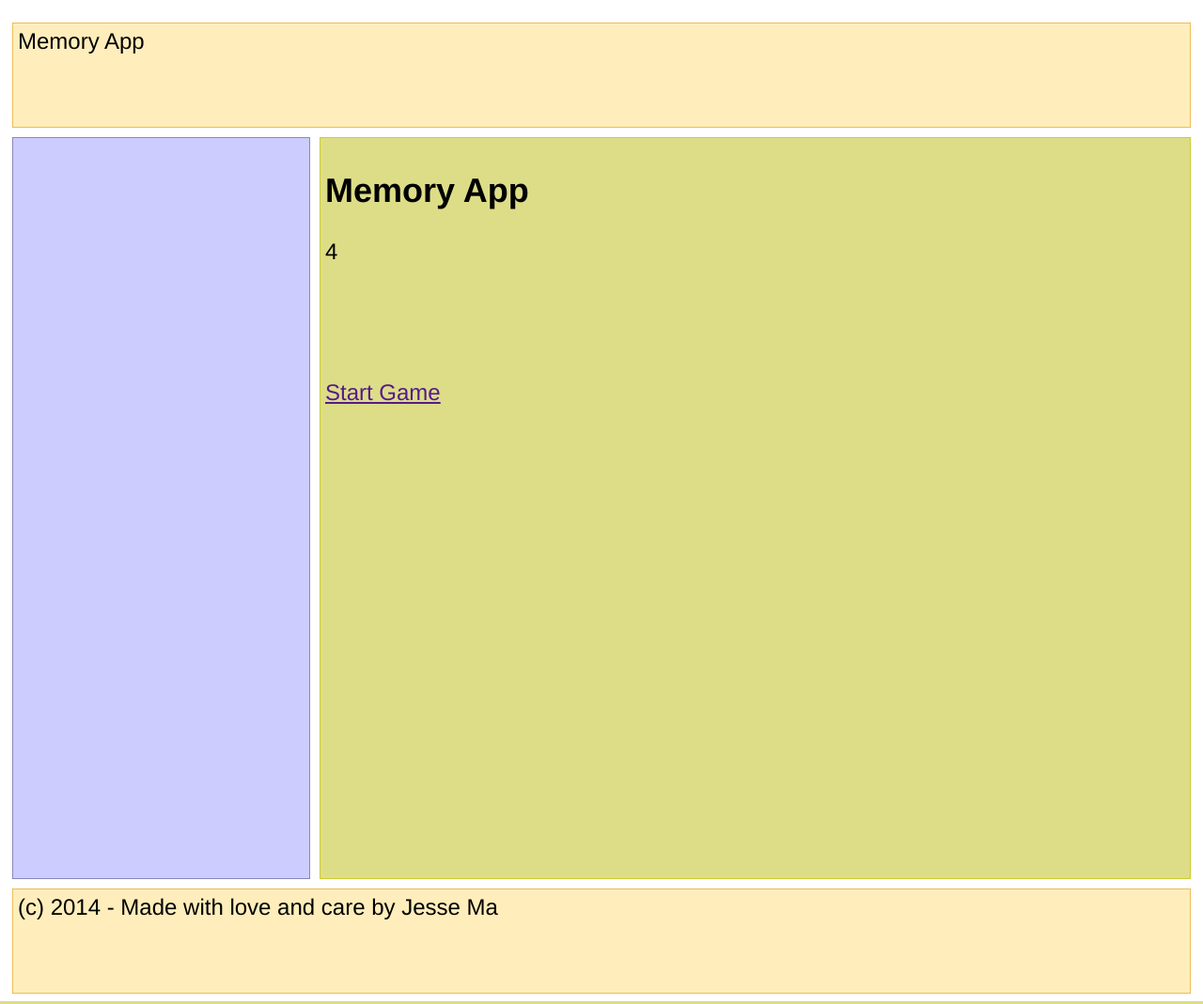
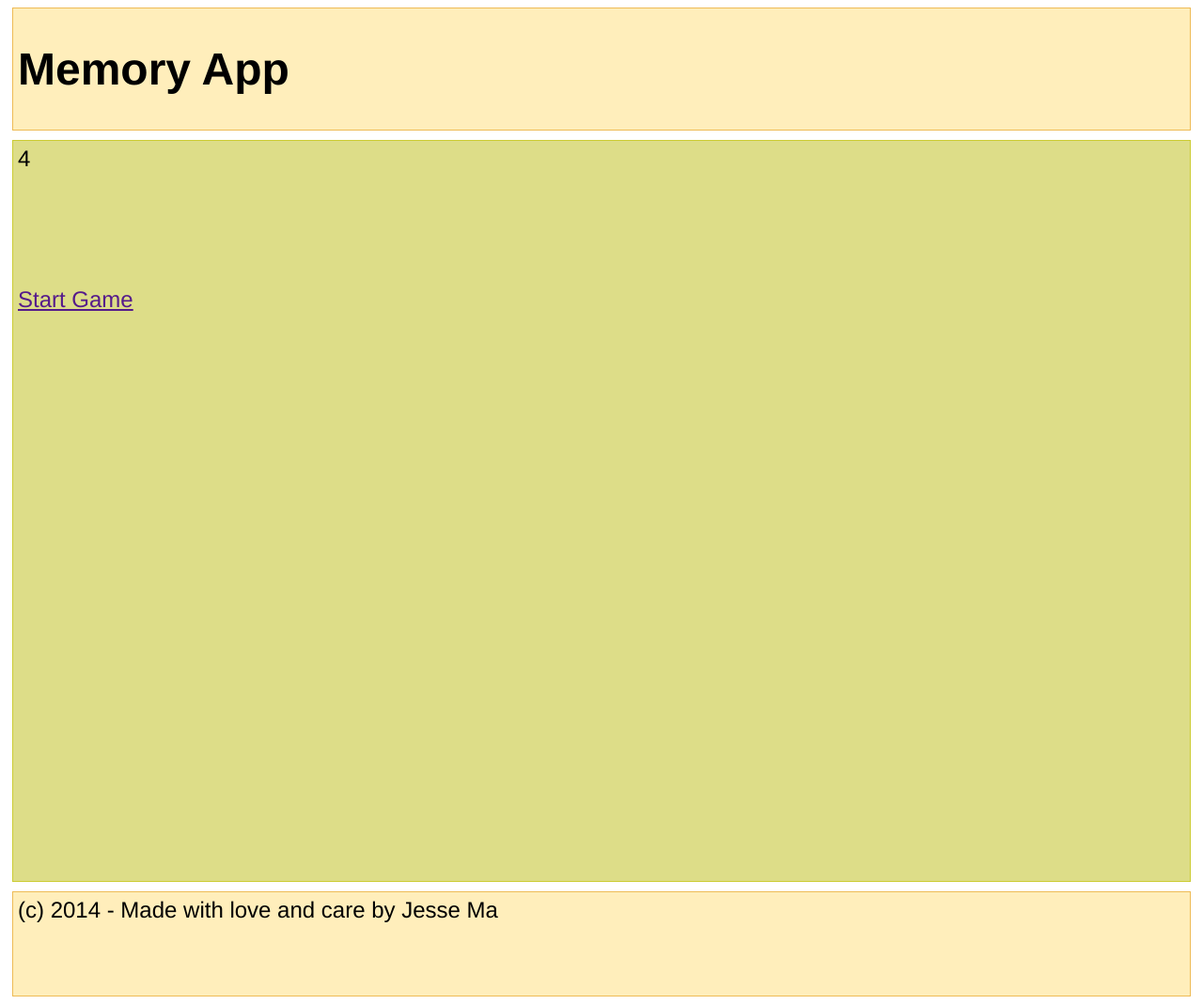
Before and after one commit to CH-JesseMa/memory_app, a Rails app: page / in a window 1280 px wide. Shown: the whole page at 94% size. Run offline with Rails 7, Linux system fonts and the light colour scheme; some libraries are stand-ins or nearby versions.

Commit message:
rename  divs

```diff
--- a/app/assets/javascripts/gameplay.js
+++ b/app/assets/javascripts/gameplay.js
@@ -10,13 +10,11 @@ function incrementElement(){
   $("#elementDiv").append(arrayElements[element++]);
 }
 
-var anchor = document.getElementById("pathLink").href += pathArray;
-
 function clearScores() {
   points = 0;
   correctGuesses = 0;
   incorrectGuesses = 0;
-  $("#points, #answered, #correct, #incorrect").empty();
+  $("#pointsDiv, #answeredDiv, #correctDiv, #incorrectDiv").empty();
 }
 
 function newGame(){
@@ -25,9 +23,10 @@ function newGame(){
       clearScores();
       $("#sameDiv, #differentDiv").show();
       $("#newDiv").hide();
-      $("#points").append("Score: " + points + " points");
+      $("#pointsDiv").append("Score: " + points + " points");
       arrayUserInputs = new Array();
-      CreateTimer("timer", 5);
+      // set game duration here
+      CreateTimer("timerDiv", 5);
       incrementElement();
     });
 }
@@ -64,7 +63,7 @@ function updateScore(){
     }
   }
   $("#points").append("Score: " + points + " points");
-  $("#answered").append("Total Guesses: " + (correctGuesses+incorrectGuesses))
-  $("#correct").append("Correct: " + correctGuesses)
-  $("#incorrect").append("Incorrect: " + incorrectGuesses)
+  $("#answeredDiv").append("Total Guesses: " + (correctGuesses+incorrectGuesses))
+  $("#correctDiv").append("Correct: " + correctGuesses)
+  $("#incorrectDiv").append("Incorrect: " + incorrectGuesses)
 }
--- a/app/assets/stylesheets/style.css
+++ b/app/assets/stylesheets/style.css
@@ -51,31 +51,10 @@ ul li {
          order: 2;
  }
 
-#main > nav {
- margin: 5px;
- padding: 5px;
- border: 1px solid #8888bb;
- background: #ccccff;
- -webkit-flex: 1 6 20%;
-         flex: 1 6 20%;
- -webkit-order: 1;
-         order: 1;
- }
-
-#main > aside {
- margin: 5px;
- padding: 5px;
- border: 1px solid #8888bb;
- background: #ccccff;
- -webkit-flex: 1 6 20%;
-         flex: 1 6 20%;
- -webkit-order: 3;
-         order: 3;
- }
 
 #elementDiv {
   width: 150px;
-   height: 150px;
+  height: 150px;
 }
 
 @media all and (max-width: 640px) {
@@ -86,13 +65,13 @@ ul li {
           flex-direction: column;
  }
 
- #main > article, #main > nav, #main > aside {
+ #main > article {
 
   -webkit-order: 0;
           order: 0;
  }
 
- #main > nav, #main > aside, header, footer {
+ #main > nav, #main > header, footer {
   min-height: 50px;
   max-height: 50px;
  }
--- a/app/views/layouts/application.html.erb
+++ b/app/views/layouts/application.html.erb
@@ -1,28 +1,29 @@
 <!DOCTYPE html>
 <html>
+
 <head>
   <title>Memory App</title>
   <%= stylesheet_link_tag    'application', media: 'all' %>
   <%= javascript_include_tag 'application' %>
   <%= csrf_meta_tags %>
 </head>
+
 <body>
- <p class="notice"><%= notice %></p>
- <p class="alert"><%= alert %></p>
- <header>Memory App</header>
+
+ <header>
+  <h1>Memory App</h1>
+</header>
 
   <div id='main'>
+
     <article>
       <%= yield %>
     </article>
-
-    <nav></nav>
 
   </div>
 
   <footer>
     (c) 2014 - Made with love and care by Jesse Ma
-
   </footer>
 
 </body>
--- a/app/views/welcome/index.html.erb
+++ b/app/views/welcome/index.html.erb
@@ -1,13 +1,11 @@
-<h1>Memory App</h1>
-
-<p><div id='timer'></div></p>
-<p><div id='points'></div></p>
-<p><div id='answered'></div></p>
-<p><div id='correct'></div></p>
-<p><div id='incorrect'></div></p>
+<div id='timerDiv'></div>
+<div id='pointsDiv'></div>
 
 <div id='elementDiv'></div>
+<div id='answeredDiv'></div>
+<div id='correctDiv'></div>
+<div id='incorrectDiv'></div>
+
 <div id='newDiv'><a id='new' href="">Start Game</a></div>
 <div id="sameDiv"><a id='same' href=''>Same</a></div>
 <div id="differentDiv"><a id='different' href='#'>Different</a></div>
-<div></div>
```
